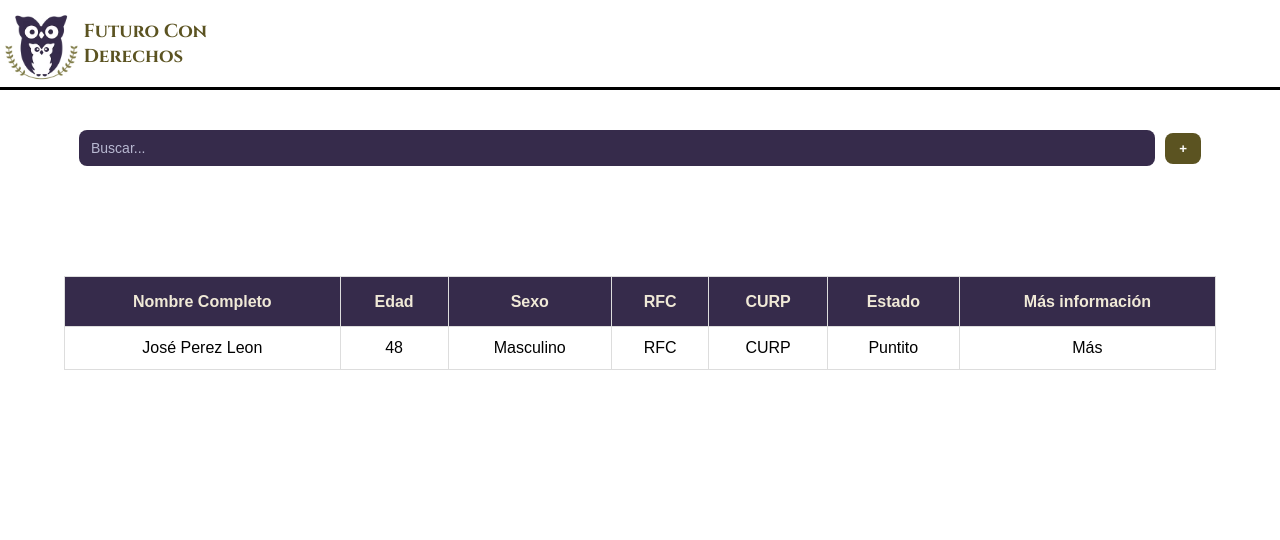
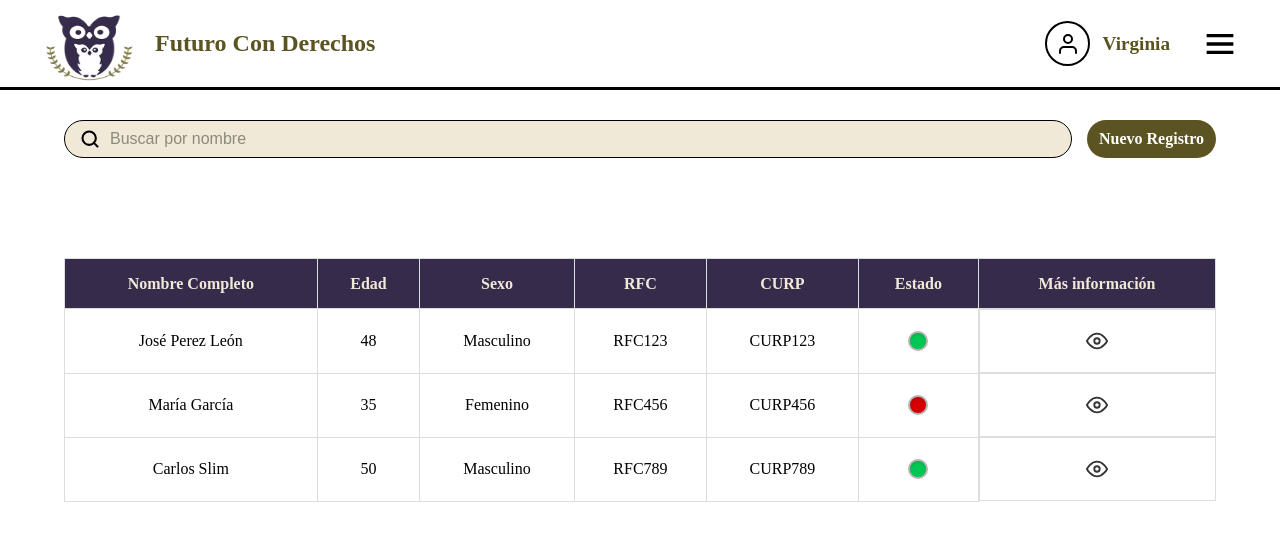
Before and after one commit to AlejandroTRIKITRAKATELAS33sanchezCano/Cliente_Futuro_Derechos, a React (Vite) app: page /administrador/consultarEmpleados in a window 1280 px wide. Shown: the top 540 px of the page. Built offline with nearby package versions, Linux system fonts and the light colour scheme.

Commit message:
Cambios a ConsultarEmpleados

```diff
--- a/src/pages/Hola.jsx
+++ b/src/pages/Hola.jsx
@@ -1,8 +1,14 @@
+import Header from "./components/Header"
+
 function Hola() {
   return (
+    <>
+    <Header/>
+    <br/>
     <div>
       Hola Perros
     </div>
+  </>
   )
 }
 
--- a/src/pages/components/Buscador.jsx
+++ b/src/pages/components/Buscador.jsx
@@ -1,14 +1,27 @@
 import "../../styles/buscador.css"
+import { Link } from "react-router-dom";
 
 function Buscador() {
     return (
         <div className="buscador">
-            <input
-                type="text"
-                placeholder="Buscar..."
-                className="buscador-input"
-            />
-            <button className="buscador-btn">+</button>
+            {/* Nuevo contenedor que le da estilo a la barra completa */}
+            <div className="buscador-contenedor">
+                <div className="buscador-icono">
+                    {/* Ícono de Lupa en SVG */}
+                    <svg viewBox="0 0 24 24" fill="none" stroke="currentColor" strokeWidth="2.5" strokeLinecap="round" strokeLinejoin="round">
+                        <circle cx="11" cy="11" r="8"></circle>
+                        <line x1="21" y1="21" x2="16.65" y2="16.65"></line>
+                    </svg>
+                </div>
+                <input
+                    type="text"
+                    placeholder="Buscar por nombre"
+                    className="buscador-input"
+                />
+            </div>
+
+            {/* El botón se mantiene intacto */}
+            <Link to="/administrador/registrarEmpleado" className="buscador-btn">Nuevo Registro</Link>
         </div>
     )
 }
--- a/src/pages/components/Header.jsx
+++ b/src/pages/components/Header.jsx
@@ -9,8 +9,28 @@ function Header() {
                 <img src={logo} alt="Futuro con derechos" />
                 <h3>Futuro Con Derechos</h3>
             </div>
+
+            <div className="header-right">
+                <div className="user-profile">
+                    <div className="avatar">
+                        {/* Ícono de usuario en SVG */}
+                        <svg viewBox="0 0 24 24" fill="none" stroke="currentColor" strokeWidth="2" strokeLinecap="round" strokeLinejoin="round">
+                            <path d="M20 21v-2a4 4 0 0 0-4-4H8a4 4 0 0 0-4 4v2"></path>
+                            <circle cx="12" cy="7" r="4"></circle>
+                        </svg>
+                    </div>
+                    <span className="user-name">Virginia</span>
+                </div>
+
+                <div className="menu-icon">
+                    {/* Ícono de menú de lista (similar al de Figma) */}
+                    <svg viewBox="0 0 24 24" fill="currentColor">
+                        <path d="M4 6h16v2H4zm0 5h16v2H4zm0 5h16v2H4z"></path>
+                    </svg>
+                </div>
+            </div>
         </nav>
     )
 }
 
-export default Header
+export default Header;
--- a/src/pages/components/Tabla.jsx
+++ b/src/pages/components/Tabla.jsx
@@ -1,8 +1,16 @@
 import "../../styles/tabla.css"
+
+// Arreglo de prueba simulando los datos que llegarían de tu base de datos.
+// La propiedad "activo" es tu variable booleana.
+const usuarios = [
+    { id: 1, nombre: "José Perez León", edad: 48, sexo: "Masculino", rfc: "RFC123", curp: "CURP123", activo: true },
+    { id: 2, nombre: "María García", edad: 35, sexo: "Femenino", rfc: "RFC456", curp: "CURP456", activo: false },
+    { id: 3, nombre: "Carlos Slim", edad: 50, sexo: "Masculino", rfc: "RFC789", curp: "CURP789", activo: true }
+];
 
 function Tabla() {
     return (
-        <table>
+        <table className="tabla-usuarios">
             <thead>
                 <tr>
                     <th>Nombre Completo</th>
@@ -15,17 +23,29 @@ function Tabla() {
                 </tr>
             </thead>
             <tbody>
-                <tr>
-                    <td>José Perez Leon</td>
-                    <td>48</td>
-                    <td>Masculino</td>
-                    <td>RFC</td>
-                    <td>CURP</td>
-                    <td>Puntito</td>
-                    <td>Más</td>
-                </tr>
+                {usuarios.map((usuario) => (
+                    <tr key={usuario.id}>
+                        <td>{usuario.nombre}</td>
+                        <td>{usuario.edad}</td>
+                        <td>{usuario.sexo}</td>
+                        <td>{usuario.rfc}</td>
+                        <td>{usuario.curp}</td>
+                        {/* Celda del estado con la clase dinámica */}
+                        <td>
+                            <div className={`circulo-estado ${usuario.activo ? 'activo' : 'inactivo'}`}></div>
+                        </td>
+                        <td className="celda-acciones">
+                            {/* Botón estético con el ícono del ojo */}
+                            <button className="btn-ver-detalle" title="Ver información completa">
+                                <svg viewBox="0 0 24 24" fill="none" stroke="currentColor" strokeWidth="2" strokeLinecap="round" strokeLinejoin="round">
+                                    <path d="M1 12s4-8 11-8 11 8 11 8-4 8-11 8-11-8-11-8z"></path>
+                                    <circle cx="12" cy="12" r="3"></circle>
+                                </svg>
+                            </button>
+                        </td>
+                    </tr>
+                ))}
             </tbody>
-
         </table>
     )
 }
--- a/src/styles/buscador.css
+++ b/src/styles/buscador.css
@@ -1,46 +1,69 @@
 .buscador {
     display: flex;
     align-items: center;
-    gap: 10px;
-    padding: 10px 15px;
-    border-radius: 12px;
+    gap: 15px; /* Espacio entre la barra y el botón */
     width: 90%;
-    margin-top: 30px;
+    /* margin: auto centra el buscador en la pantalla */
+    margin: 30px auto 0 auto;
+}
+
+/* --- Nuevos estilos para la barra de búsqueda estilo Figma --- */
+.buscador-contenedor {
+    display: flex;
+    align-items: center;
+    flex: 1; /* Toma todo el espacio disponible empujando el botón a la derecha */
+    background-color: #f0e9d7; /* Color de Figma */
+    border: 1px solid #000; /* Borde oscuro para dar ese estilo definido */
+    border-radius: 30px; /* Forma de píldora */
+    padding: 8px 15px;
+    transition: box-shadow 0.2s ease;
+}
+
+.buscador-contenedor:focus-within {
+    /* Efecto al hacer clic dentro de la barra de búsqueda */
+    box-shadow: 0 0 0 2px #5b5321;
+}
+
+.buscador-icono {
+    display: flex;
+    align-items: center;
+    justify-content: center;
+    color: #000;
+    margin-right: 10px;
+}
+
+.buscador-icono svg {
+    width: 20px;
+    height: 20px;
 }
 
 .buscador-input {
     flex: 1;
-    padding: 10px 12px;
+    background-color: transparent; /* Se vuelve transparente para mostrar el color del contenedor */
     border: none;
     outline: none;
-    border-radius: 8px;
-    background-color: var(--color-primario);
-    color: white;
-    font-size: 14px;
-    transition: all 0.2s ease;
+    color: #333; /* Texto oscuro para contrastar con el fondo claro */
+    font-size: 16px;
 }
 
 .buscador-input::placeholder {
-    color: #b8b8d1;
+    color: #8c897d; /* Placeholder más oscuro para que sea legible */
 }
 
-.buscador-input:focus {
-    background-color: #32325a;
-    box-shadow: 0 0 0 2px #e9d5ff;
-}
-
+/* --- ESTILOS DEL BOTÓN INTACTOS --- */
 .buscador-btn {
-    padding: 8px 14px;
+    padding: 10px 12px;
     border: none;
-    border-radius: 8px;
-    background-color: var(--color-secundario);
+    border-radius: 30px;
+    background-color: #5b5321;
     color: white;
     font-weight: bold;
     cursor: pointer;
     transition: all 0.2s ease;
+    text-decoration: none; /* Asegura que el Link no tenga subrayado */
 }
 
 .buscador-btn:hover {
-    background-color: #a855f7;
+    background-color: #5e2593;
     transform: scale(1.05);
 }
--- a/src/styles/header.css
+++ b/src/styles/header.css
@@ -1,26 +1,84 @@
 @import url('https://fonts.googleapis.com/css2?family=Cinzel:wght@400;600;700&display=swap');
 
-.header{
+.header {
     width: 100%;
     height: 90px;
     display: flex;
-    flex-wrap:wrap;
     align-items: center;
     justify-content: space-between;
     border-bottom: solid 3px #000;
+    /* Agregamos padding para que no pegue a los bordes de la pantalla */
+    padding: 0 40px;
+    box-sizing: border-box;
 }
 
-.header img{
+.header img {
     max-height: 80px;
     width: 100px;
 }
 
-.logo{
-    width: 250px;
+.logo {
     height: 100%;
     display: flex;
     align-items: center;
-    justify-content: space-between;
-    font-family: 'Cinzel', serif;
-    color: var(--color-secundario);
+    gap: 15px; /* Usamos gap en lugar de space-between para controlar mejor el espacio entre el logo y el texto */
+    font-family: 'Merriweather', serif;
+    color: var(--color-secundario); /* Asegúrate de tener esta variable definida, o usa #000 */
 }
+
+.logo h3 {
+    margin: 0;
+    font-size: 1.5rem;
+}
+
+/* --- Estilos Nuevos para la sección derecha --- */
+
+.header-right {
+    display: flex;
+    align-items: center;
+    gap: 30px; /* Separación entre el perfil y el menú */
+}
+
+.user-profile {
+    display: flex;
+    align-items: center;
+    gap: 12px;
+}
+
+.avatar {
+    width: 45px;
+    height: 45px;
+    border-radius: 50%;
+    /* Añadimos el borde azul que se ve en el diseño de Figma */
+    border: 2px solid #000;
+    display: flex;
+    align-items: center;
+    justify-content: center;
+    color: #000;
+}
+
+.avatar svg {
+    width: 24px;
+    height: 24px;
+}
+
+.user-name {
+    font-family: 'Merriweather', serif;
+    font-size: 1.2rem;
+    font-weight: 600;
+    /* Color verde oliva basado en tu diseño de Figma */
+    color: #5b5321;
+}
+
+.menu-icon {
+    cursor: pointer;
+    display: flex;
+    align-items: center;
+    justify-content: center;
+}
+
+.menu-icon svg {
+    width: 40px;
+    height: 40px;
+    color: #000;
+}
--- a/src/styles/tabla.css
+++ b/src/styles/tabla.css
@@ -1,8 +1,10 @@
-table {
+/* Agregué una clase específica a la tabla para evitar afectar otras tablas en el futuro */
+table.tabla-usuarios {
     width: 90%;
-    margin-top: 100px;
+    /* Modifiqué el margin para que la tabla quede centrada horizontalmente */
+    margin: 100px auto 0 auto;
     border-collapse: collapse;
-    font-family: Arial, Helvetica, sans-serif;
+    font-family: 'Merriweather', serif;
 }
 
 thead {
@@ -36,4 +38,63 @@ th:hover::after {
 
 td, th {
     position: relative;
+    /* Se requiere overflow hidden para que el efecto hover en cruz no se desborde */
+    overflow: hidden;
 }
+
+/* --- Nuevos estilos para el círculo de Estado --- */
+
+.circulo-estado {
+    width: 20px;
+    height: 20px;
+    border-radius: 50%;
+    margin: 0 auto; /* Centra el círculo en la celda */
+    border: 2px solid #b3b3b3; /* Borde gris del diseño */
+    box-shadow: inset 0px 1px 3px rgba(0,0,0,0.2); /* Sombra interior para dar volumen */
+    transition: background-color 0.3s ease;
+}
+
+.circulo-estado.activo {
+    background-color: #00c853; /* Verde */
+}
+
+.circulo-estado.inactivo {
+    background-color: #d50000; /* Rojo */
+}
+
+.celda-acciones {
+    display: flex;
+    justify-content: center;
+    align-items: center;
+    /* Quitamos el padding extra si es necesario para centrar bien */
+}
+
+.btn-ver-detalle {
+    background: transparent;
+    border: none;
+    cursor: pointer;
+    /* Color oscuro base para el ícono */
+    color: #333333;
+    padding: 8px;
+    border-radius: 50%;
+    display: inline-flex;
+    align-items: center;
+    justify-content: center;
+    /* Transición suave para el hover */
+    transition: all 0.2s ease-in-out;
+}
+
+.btn-ver-detalle svg {
+    width: 22px;
+    height: 22px;
+}
+
+/* Efecto al pasar el mouse por encima */
+.btn-ver-detalle:hover {
+    /* Fondo sutil gris/morado basado en tu diseño */
+    background-color: #e9d5ff;
+    /* Cambia el color del ícono, puedes usar tu variable --color-primario */
+    color: #4a0072; /* Un morado más fuerte, ajustalo a tu paleta */
+    /* Hace que el ícono crezca un poquito */
+    transform: scale(1.1);
+}
```
Also changed, not shown: src/pages/RegistrarEmpleado.jsx (+12 -5 lines).
